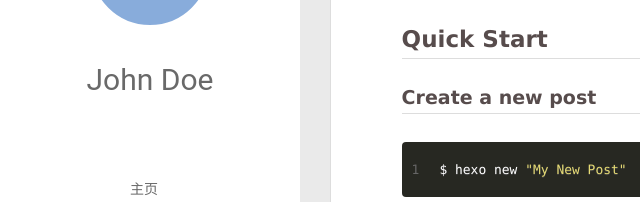
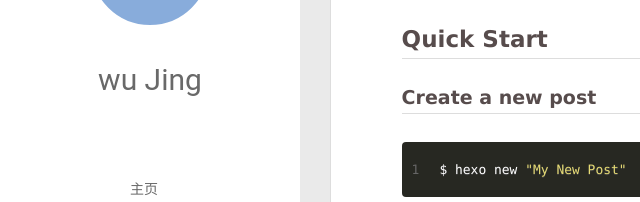
Before and after one commit to finallytry/finallyblog, a plain HTML site: page 2018/09/28/hello-world/index.html in a window 1280 px wide. Shown: the part 210-412 px from the top of the page, 0-640 px from the left. Drawn offline with Linux system fonts and the light colour scheme; no server answers.

Commit message:
Site updated: 2018-09-28 16:15:53

```diff
--- a/2018/09/28/hello-world/index.html
+++ b/2018/09/28/hello-world/index.html
@@ -50,7 +50,7 @@
 			<img src="" class="js-avatar">
 		</a>
 		<hgroup>
-		  <h1 class="header-author"><a href="/">John Doe</a></h1>
+		  <h1 class="header-author"><a href="/">wu Jing</a></h1>
 		</hgroup>
 
 
@@ -108,7 +108,7 @@
 				<img src="" class="js-avatar">
 			</div>
 			<hgroup>
-			  <h1 class="header-author js-header-author">John Doe</h1>
+			  <h1 class="header-author js-header-author">wu Jing</h1>
 			</hgroup>
 
 
@@ -311,7 +311,7 @@
   <div class="outer">
     <div id="footer-info">
     	<div class="footer-left">
-    		&copy; 2018 John Doe
+    		&copy; 2018 wu Jing
     	</div>
       	<div class="footer-right">
       		<a href="http://hexo.io/" target="_blank">Hexo</a>  Theme <a href="https://github.com/litten/hexo-theme-yilia" target="_blank">Yilia</a> by Litten
```
Also changed, not shown: archives/2018/09/index.html (+3 -3 lines), archives/2018/index.html (+3 -3 lines), archives/index.html (+3 -3 lines), index.html (+3 -3 lines).
